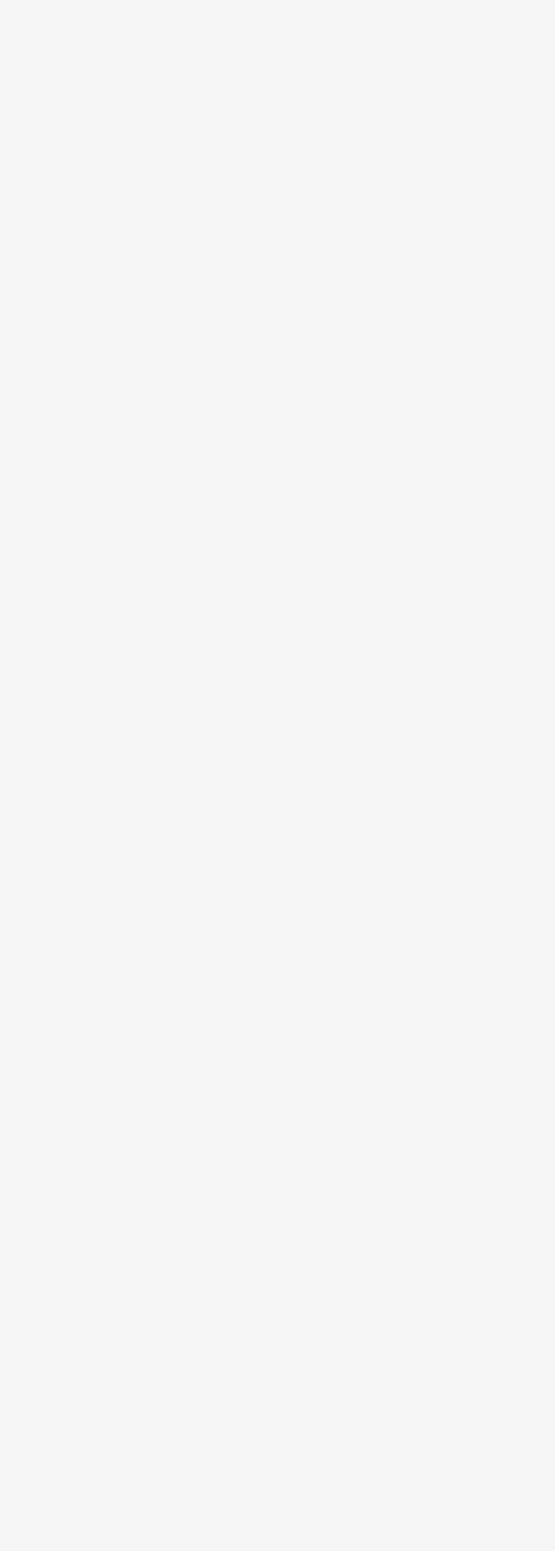
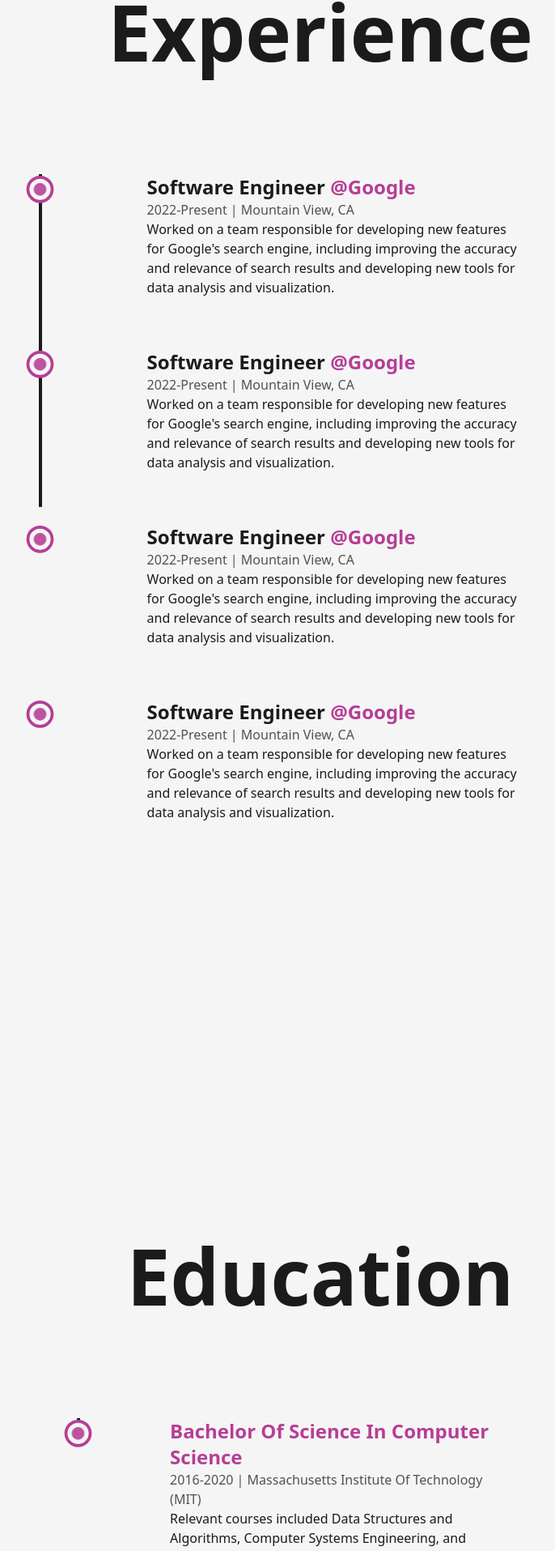
Before and after one commit to andregn26/my-portfolio, a Next.js app: page /about in a window 1280 px wide. Shown: the part 1469-3384 px from the top of the page at 81% size, without its empty margins (244-930 px from the left). Before the commit the page ends 1429 px from the top, so only its background shows below. Built offline with nearby package versions, Linux system fonts and the light colour scheme.

Commit message:
experience done

```diff
--- a/app/about/page.jsx
+++ b/app/about/page.jsx
@@ -6,6 +6,8 @@
 import { useRef, useEffect } from "react";
 import { useInView, useMotionValue, useSpring } from "framer-motion";
 import Skills from "@/components/Skills";
+import Experience from "@/components/Experience";
+import Education from "@/components/Education";
 
 export const metadata = {
 	title: "AG | About Me",
@@ -107,6 +109,9 @@
 				<div>
 					<Skills />
 				</div>
+
+				<Experience />
+				<Education />
 			</div>
 		</>
 	);
--- a/app/projects/page.jsx
+++ b/app/projects/page.jsx
@@ -1,7 +1,20 @@
+import AnimatedText from "@/components/AnimatedText";
 import React from "react";
 
+export const metadata = {
+	title: "AG | Projects",
+	description: "E.",
+};
+
 const Projects = () => {
-	return <div>Projects</div>;
+	return (
+		<>
+			<div className="w-full mb-16 flex flex-col items-center justify-center">
+				<AnimatedText text="Imagination Trumps Knowledge!" />
+				<div className="grid grid-cols-12 gap-24"></div>
+			</div>
+		</>
+	);
 };
 
 export default Projects;
--- /dev/null
+++ b/components/Education.jsx
@@ -0,0 +1,60 @@
+import { motion, useScroll } from "framer-motion";
+import { useRef } from "react";
+import LiIcon from "./LiIcon";
+
+const Details = ({ type, time, schoolLink, place, info }) => {
+	const ref = useRef(null);
+	return (
+		<li
+			ref={ref}
+			className="my-8 first:mt-0 last:mb-0 w-[60%] mx-auto flex flex-col items-center justify-between">
+			<LiIcon reference={ref} />
+			<motion.div
+				initial={{ y: 50 }}
+				whileInView={{ y: 0 }}
+				transition={{ duration: 0.5, type: "spring" }}>
+				<h3 className="capitalize font-bold text-2xl ">
+					<a href={schoolLink} target="_blank" className="text-primary capitalize">
+						{type}&nbsp;
+					</a>
+				</h3>
+				<span className="capitalize font-medium text-dark/75">
+					{time} | {place}
+				</span>
+				<p className="font-medium w-full ">{info}</p>
+			</motion.div>
+		</li>
+	);
+};
+
+const Education = () => {
+	const ref = useRef(null);
+	const { scrollYProgress } = useScroll({
+		target: ref,
+		offset: ["start end", "center start"],
+	});
+	return (
+		<div className="my-64">
+			<h2 className="font-bold text-8xl mb-32 w-full text-center">Education</h2>
+			<div className="w-[75%] mx-auto relative">
+				<motion.div
+					style={{ scaleY: scrollYProgress }}
+					ref={ref}
+					className="absolute left-9 top-0 h-full w-[4px] bg-dark origin-top"
+				/>
+				<ul className="w-full flex flex-col items-start justify-between ml-4">
+					<Details
+						type="Bachelor Of Science In Computer Science"
+						time="2016-2020"
+						place="Massachusetts Institute Of Technology (MIT)"
+						schoolLink="www.ironhack.pt"
+						info="Relevant courses included Data Structures and Algorithms, Computer Systems Engineering, and Artificial
+                    Intelligence."
+					/>
+				</ul>
+			</div>
+		</div>
+	);
+};
+
+export default Education;
--- /dev/null
+++ b/components/Experience.jsx
@@ -0,0 +1,93 @@
+import { motion, useScroll } from "framer-motion";
+import { useRef } from "react";
+import LiIcon from "./LiIcon";
+
+const Details = ({ position, company, companyLink, time, address, work }) => {
+	const ref = useRef(null);
+	return (
+		<li
+			ref={ref}
+			className="my-8 first:mt-0 last:mb-0 w-[60%] mx-auto flex flex-col items-center justify-between">
+			<LiIcon reference={ref} />
+			<motion.div
+				initial={{ y: 50 }}
+				whileInView={{ y: 0 }}
+				transition={{ duration: 0.5, type: "spring" }}>
+				<h3 className="capitalize font-bold text-2xl ">
+					{position}&nbsp;
+					<a href={companyLink} target="_blank" className="text-primary capitalize">
+						@{company}
+					</a>
+				</h3>
+				<span className="capitalize font-medium text-dark/75">
+					{time} | {address}
+				</span>
+				<p className="font-medium w-full ">{work}</p>
+			</motion.div>
+		</li>
+	);
+};
+
+const Experience = () => {
+	const ref = useRef(null);
+	const { scrollYProgress } = useScroll({
+		target: ref,
+		offset: ["start end", "center start"],
+	});
+	return (
+		<div className="my-64">
+			<h2 className="font-bold text-8xl mb-32 w-full text-center">Experience</h2>
+			<div className="w-[75%] mx-auto relative">
+				<motion.div
+					style={{ scaleY: scrollYProgress }}
+					ref={ref}
+					className="absolute left-9 top-0 h-full w-[4px] bg-dark origin-top"
+				/>
+				<ul className="w-full flex flex-col items-start justify-between ml-4">
+					<Details
+						position="Software Engineer"
+						company="Google"
+						time="2022-Present"
+						address="Mountain View, CA"
+						work="Worked on a team responsible for developing new features for Google's
+                   search engine, including improving the accuracy and relevance of search results and
+                   developing new tools for data analysis and visualization."
+						companyLink="https://www.manpowergroup.pt"
+					/>
+					<Details
+						position="Software Engineer"
+						company="Google"
+						time="2022-Present"
+						address="Mountain View, CA"
+						work="Worked on a team responsible for developing new features for Google's
+                   search engine, including improving the accuracy and relevance of search results and
+                   developing new tools for data analysis and visualization."
+						companyLink="https://www.manpowergroup.pt"
+					/>
+					<Details
+						position="Software Engineer"
+						company="Google"
+						time="2022-Present"
+						address="Mountain View, CA"
+						work="Worked on a team responsible for developing new features for Google's
+                   search engine, including improving the accuracy and relevance of search results and
+                   developing new tools for data analysis and visualization."
+						companyLink="https://www.manpowergroup.pt"
+					/>
+					<Details
+						position="Software Engineer"
+						company="Google"
+						time="2022-Present"
+						address="Mountain View, CA"
+						work="Worked on a team responsible for developing new features for Google's
+                   search engine, including improving the accuracy and relevance of search results and
+                   developing new tools for data analysis and visualization."
+						companyLink="https://www.manpowergroup.pt"
+					/>
+				</ul>
+			</div>
+		</div>
+	);
+};
+
+export default Experience;
--- /dev/null
+++ b/components/LiIcon.jsx
@@ -0,0 +1,30 @@
+import { motion, useScroll } from "framer-motion";
+
+const LiIcon = ({ reference }) => {
+	const { scrollYProgress } = useScroll({
+		target: reference,
+		offset: ["center end", "center center"],
+	});
+	return (
+		<figure className="absolute left-0 stroke-dark">
+			<svg className="-rotate-90" width="75" height="75" viewBox="0 0 100 100">
+				<circle cx="75" cy="50" radius="20" className="stroke-primary stroke-1 fill-none" />
+				<motion.circle
+					style={{ pathLength: scrollYProgress }}
+					cx="75"
+					cy="50"
+					r="20"
+					className="stroke-primary stroke-[5px] fill-light"
+				/>
+				<circle
+					cx="75"
+					cy="50"
+					r="10"
+					className="animate-pulse stroke-primary stroke-1 fill-primary"
+				/>
+			</svg>
+		</figure>
+	);
+};
+
+export default LiIcon;
--- /dev/null
+++ b/components/hooks/useThemeSwitcher.js
@@ -0,0 +1,9 @@
+import React from "react";
+
+const useThemeSwitcher = () => {
+	const preferDarksQuery = "";
+
+	return <div>useThemeSwitcher</div>;
+};
+
+export default useThemeSwitcher;
```
